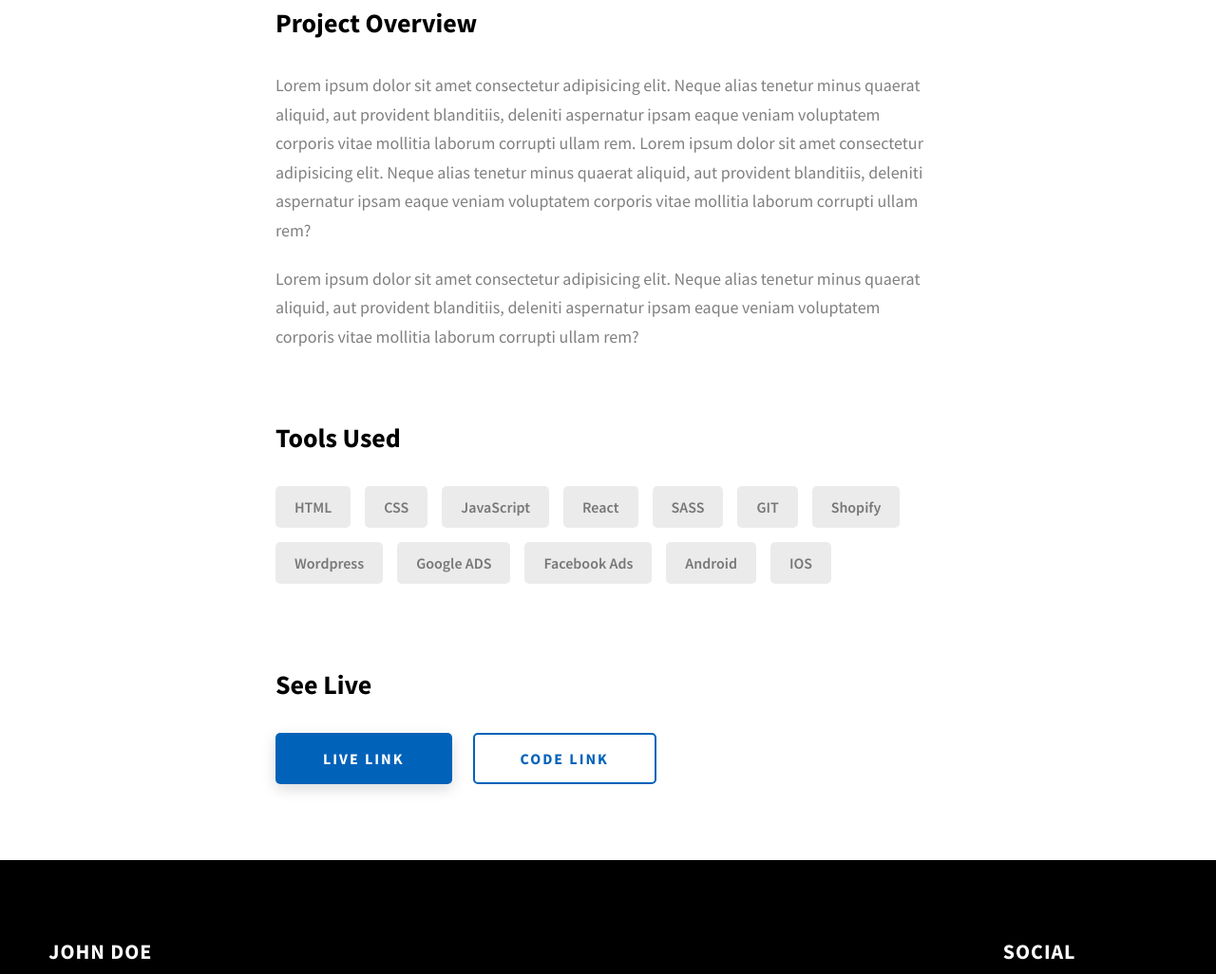
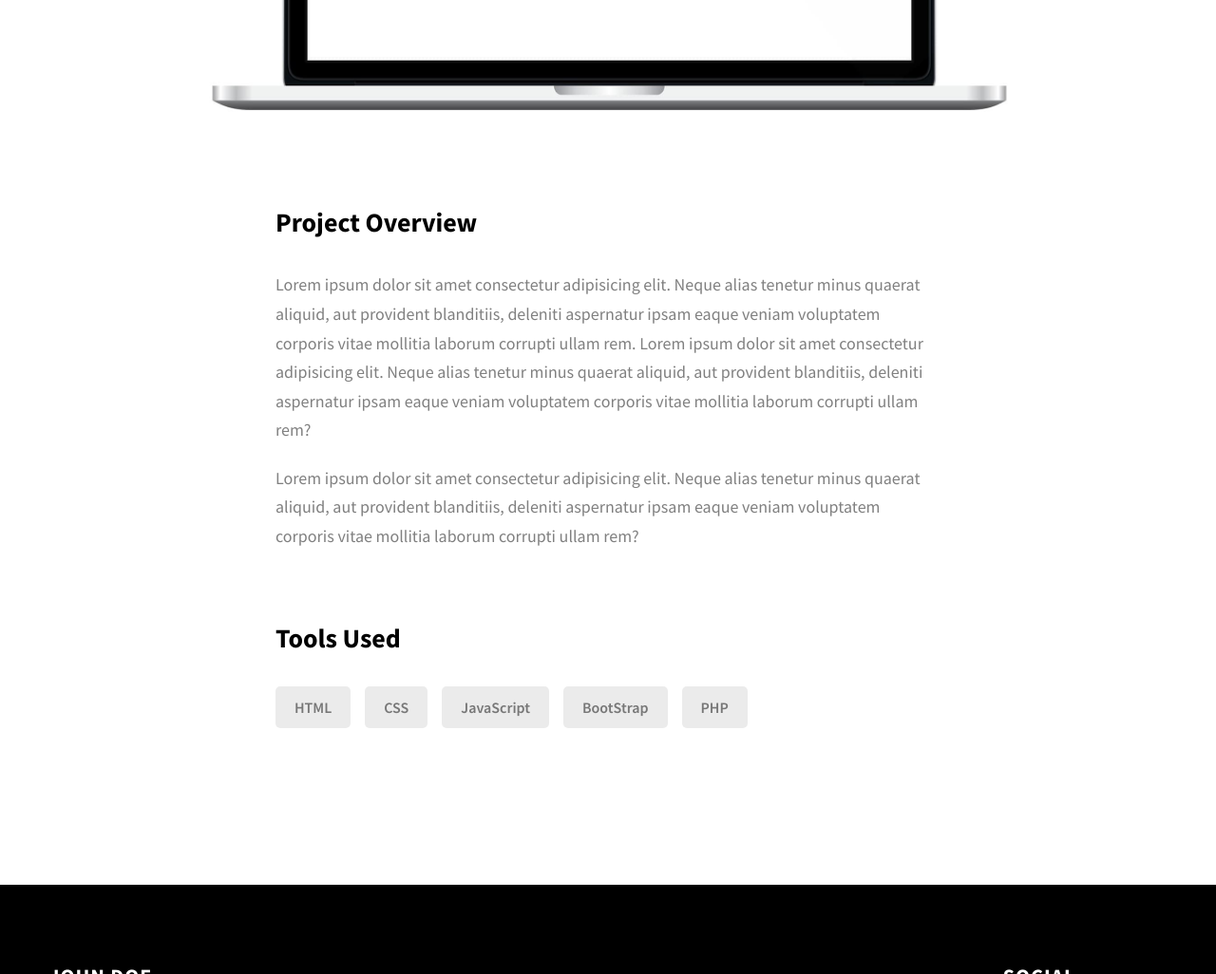
Before and after one commit to JulianScipioni06/Portfolio, a website: page project-1.html in a window 1280 px wide. Shown: the part 1282-2308 px from the top of the page at 95% size. Drawn offline with Linux system fonts and the light colour scheme.

Commit message:
project1-2

```diff
--- a/project-1.html
+++ b/project-1.html
@@ -85,16 +85,14 @@
     <section class="project-cs-hero">
       <div class="project-cs-hero__content">
         <h1 class="heading-primary">Web Management System for the Juber S.A.</h1>
-        <!-- <div class="project-cs-hero__info">
+        <div class="project-cs-hero__info">
           <p class="text-primary">
-            Lorem ipsum dolor sit amet consectetur adipisicing elit. Dignissimos
-            in numquam incidunt earum quaerat cum fuga, atque similique natus
-            nobis sit.
+            El proyecto propuesto tiene como objetivo modernizar el acceso a los datos de las maquinarias mediante la sustitución de las chapas identificatorias por códigos QR.
           </p>
         </div>
         <div class="project-cs-hero__cta">
           <a href="#" class="btn btn--bg" target="_blank">Live Link</a>
-        </div> -->
+        </div>
       </div>
     </section>
     <section class="project-details">
@@ -133,18 +131,11 @@
                 <div class="skills__skill">HTML</div>
                 <div class="skills__skill">CSS</div>
                 <div class="skills__skill">JavaScript</div>
-                <div class="skills__skill">React</div>
-                <div class="skills__skill">SASS</div>
-                <div class="skills__skill">GIT</div>
-                <div class="skills__skill">Shopify</div>
-                <div class="skills__skill">Wordpress</div>
-                <div class="skills__skill">Google ADS</div>
-                <div class="skills__skill">Facebook Ads</div>
-                <div class="skills__skill">Android</div>
-                <div class="skills__skill">IOS</div>
+                <div class="skills__skill">BootStrap</div>
+                <div class="skills__skill">PHP</div>
               </div>
             </div>
-            <div class="project-details__links">
+            <!-- <div class="project-details__links">
               <h3 class="project-details__content-title">See Live</h3>
               <a
                 href="#"
@@ -158,7 +149,7 @@
                 target="_blank"
                 >Code Link</a
               >
-            </div>
+            </div> -->
           </div>
         </div>
       </div>
```
